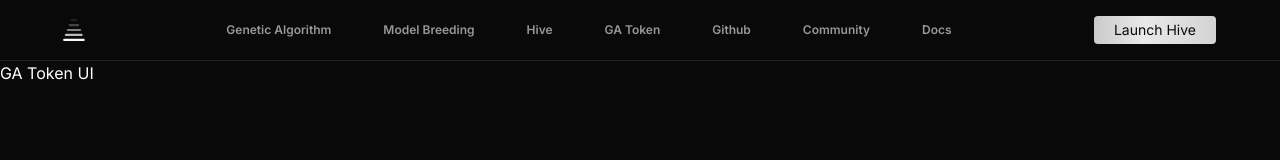
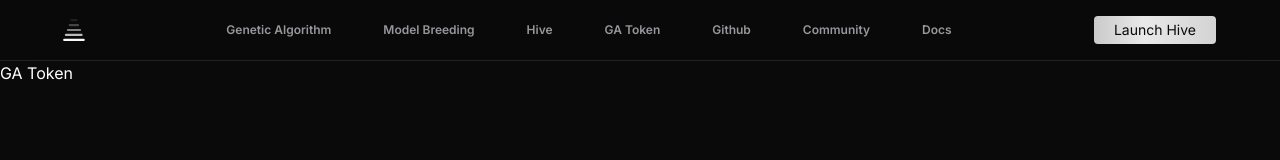
Before and after one commit to GeneAlphaAI/genealpha-landing-page, a React (Vite) app: page /token in a window 1280 px wide. Shown: the top 160 px of the page. Built offline with nearby package versions, Linux system fonts and the light colour scheme.

Commit message:
Add GA token page file

```diff
--- a/src/pages/Token.jsx
+++ b/src/pages/Token.jsx
@@ -1,7 +1,7 @@
 import React from "react";
 
 const Token = () => {
-  return <div>GA Token UI</div>;
+  return <div>GA Token</div>;
 };
 
 export default Token;
```
